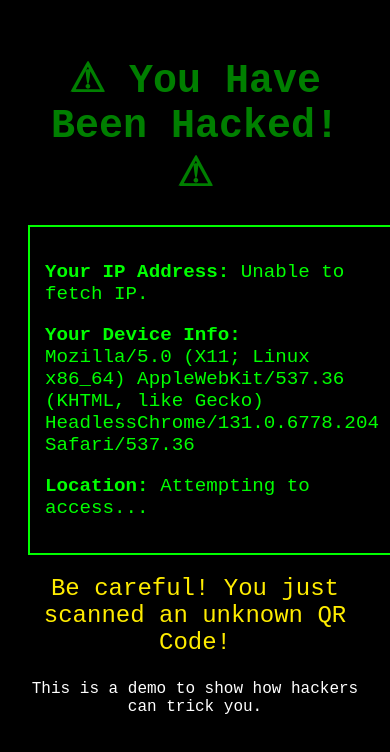
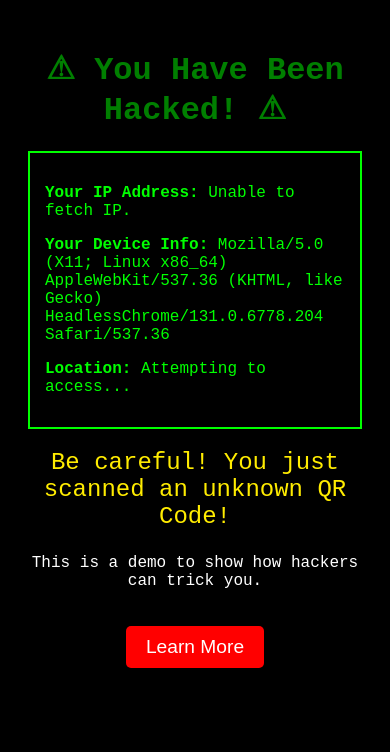
Before and after one commit to AryanTheng/cyber-awareness-demo, a plain HTML site: page index.html in a window 390 px wide. Drawn offline with Linux system fonts and the light colour scheme; no server answers.

Commit message:
Update index.html
added a buttion to github repo.

```diff
--- a/index.html
+++ b/index.html
@@ -27,6 +27,7 @@
             display: inline-block;
             text-align: left;
             font-size: 1.2em;
+            max-width: 90%;
         }
         .warning {
             margin-top: 20px;
@@ -38,12 +39,32 @@
             from { color: red; }
             to { color: yellow; }
         }
+        .learn-more {
+            margin-top: 20px;
+            padding: 10px 20px;
+            background-color: red;
+            color: white;
+            border: none;
+            font-size: 1.2em;
+            cursor: pointer;
+            border-radius: 5px;
+        }
+        .learn-more:hover {
+            background-color: darkred;
+        }
+        @media (max-width: 600px) {
+            h1 {
+                font-size: 2em;
+            }
+            .console {
+                font-size: 1em;
+            }
+        }
     </style>
     <script>
         function showDetails() {
             document.getElementById("browser").innerText = navigator.userAgent;
 
-            // Fetch IP Address
             fetch("https://ifconfig.me/all.json")
                 .then(response => response.json())
                 .then(data => {
@@ -54,7 +75,6 @@
                     console.error("Error fetching IP details:", error);
                 });
 
-            // Attempt to get user location
             if (navigator.geolocation) {
                 navigator.geolocation.getCurrentPosition(
                     position => {
@@ -82,5 +102,6 @@
     </div>
     <p class="warning">Be careful! You just scanned an unknown QR Code!</p>
     <p style="color: white;">This is a demo to show how hackers can trick you.</p>
+    <button class="learn-more" onclick="window.location.href='https://github.com/AryanTheng/cyber-awareness-demo'">Learn More</button>
 </body>
 </html>
```
